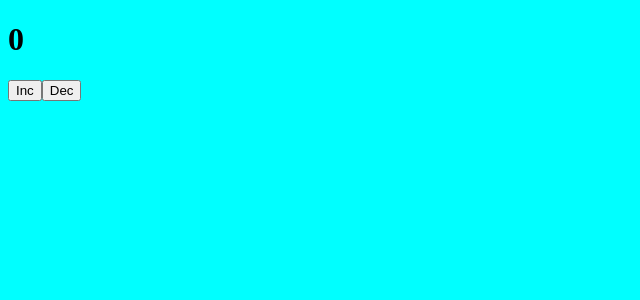
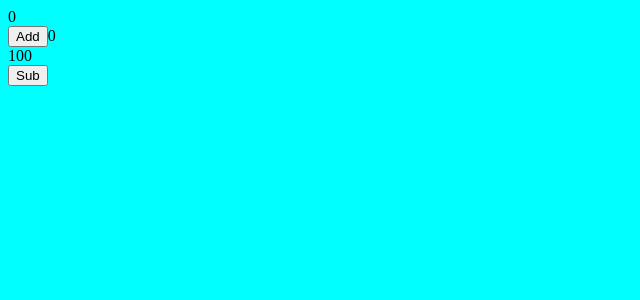
Before and after one commit to MayankKumar-Oodles/Today-Poc, a React (Vite) app: page / in a window 1280 px wide. Shown: the top 300 px of the page, without its empty margins (0-640 px from the left). Built offline with nearby package versions, Linux system fonts and the light colour scheme.

Commit message:
useMemo hook

```diff
--- a/src/App.jsx
+++ b/src/App.jsx
@@ -10,6 +10,7 @@ import Parent from "./functionalbased/Parent";
 import Child from "./functionalbased/Child";
 import Input from "./functionalbased/Input";
 import UseReducer from "./functionalbased/UseReducer";
+import UseMemo from "./functionalbased/UseMemo";
  class App extends Component{
           constructor(props){
             super(props);
@@ -28,7 +29,9 @@ import UseReducer from "./functionalbased/UseReducer";
                  {/* <Component1/> */}
                    {/* <Parent/>
                    <Input/> */}
-                   <UseReducer/>
+                   {/* <UseReducer/> */}
+                  <UseMemo/>
+
 
 
 
--- /dev/null
+++ b/src/functionalbased/UseMemo.jsx
@@ -0,0 +1,26 @@
+import React, { useState ,useMemo} from 'react'
+
+
+
+const UseMemo = () => {
+
+  const [add,setAdd]=useState(0);
+  const [sub,setSubtract]=useState(100);
+
+  const mutiply=useMemo(()=>{
+    console.log("hello");
+    return add*10;
+  },[add])
+
+
+  return (
+    <div>
+              <span>{add}</span><br/>
+              <button onClick={()=>{setAdd(add+1)}}>Add</button>{mutiply} <br/>
+              <span>{sub}</span><br/>
+              <button onClick={()=>{setSubtract(sub-1)}}>Sub</button>
+    </div>
+  )
+}
+
+export default UseMemo
--- a/src/functionalbased/UseReducer.jsx
+++ b/src/functionalbased/UseReducer.jsx
@@ -14,6 +14,7 @@ const UseReducer = () => {
    const [state , dispatch]=useReducer(reducer,0);
 
 
+
   return (
     <div>
 
```
